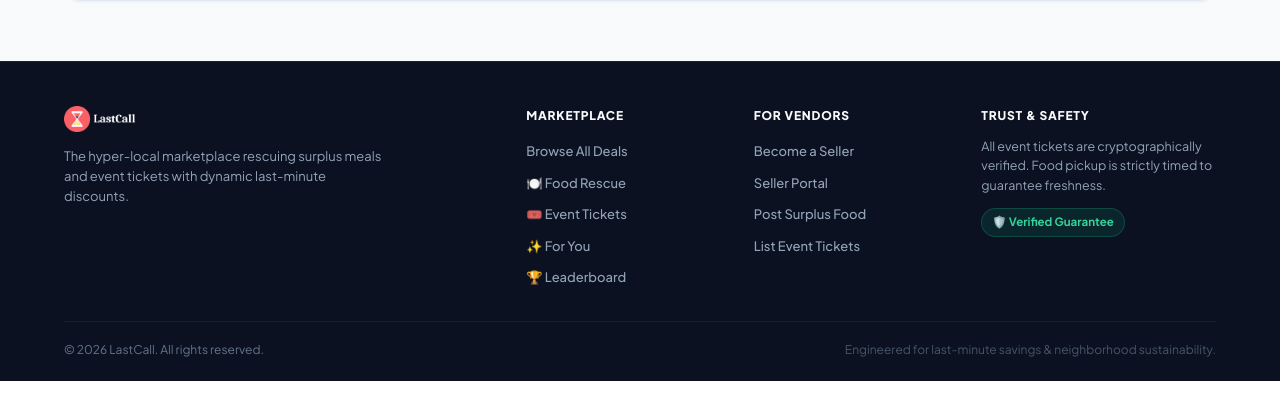
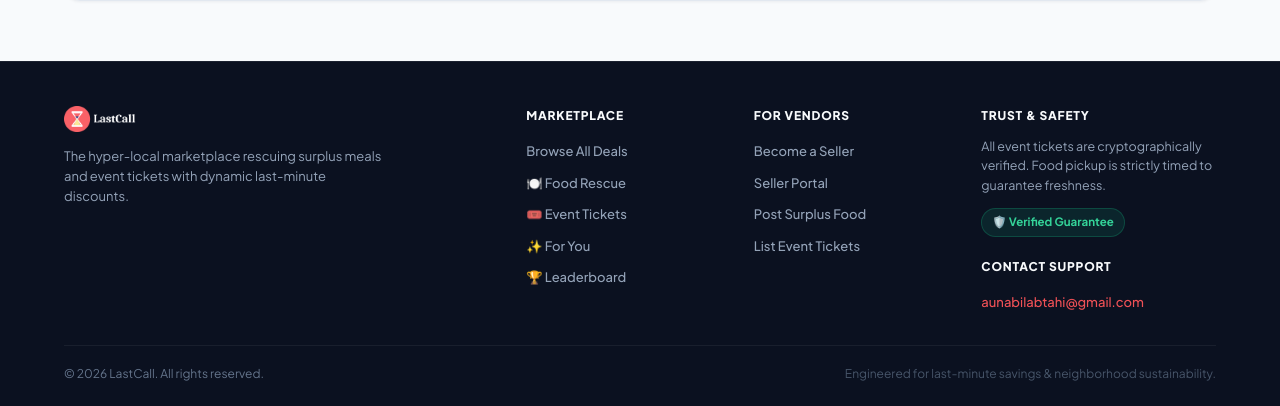
Before and after one commit to aunabil-abtahi/lastcall, a PHP site: page /lastcall/admin/orders.php in a window 1280 px wide. Shown: the part 531-937 px from the top of the page. Before the commit the page ends 912 px from the top, so only its background shows below. Run offline with PHP 8.4, Linux system fonts and the light colour scheme; the visitor is signed in with stand-in values (Sample User, id 1); data that the repository does not hold is empty; some web fonts are replaced.

Commit message:
Add scroll to user dropdown and support email to footer

```diff
--- a/assets/css/style.css
+++ b/assets/css/style.css
@@ -344,6 +344,8 @@ button, input, select, textarea {
     visibility: hidden;
     transform: translateY(-8px) scale(0.98);
     transition: all 0.18s cubic-bezier(0.16, 1, 0.3, 1);
+    max-height: calc(100vh - 80px);
+    overflow-y: auto;
 }
 
 .user-dropdown-panel.show {
--- a/includes/footer.php
+++ b/includes/footer.php
@@ -83,9 +83,13 @@ if (isset($pdo)) {
                 <p class="footer-safety-text">
                     All event tickets are cryptographically verified. Food pickup is strictly timed to guarantee freshness.
                 </p>
-                <div class="verified-pill">
+                <div class="verified-pill" style="margin-bottom: 20px;">
                     🛡️ Verified Guarantee
                 </div>
+                <h4>Contact Support</h4>
+                <ul>
+                    <li><a href="mailto:aunabilabtahi@gmail.com" style="color: var(--brand-coral);">aunabilabtahi@gmail.com</a></li>
+                </ul>
             </div>
         </div>
 
```
